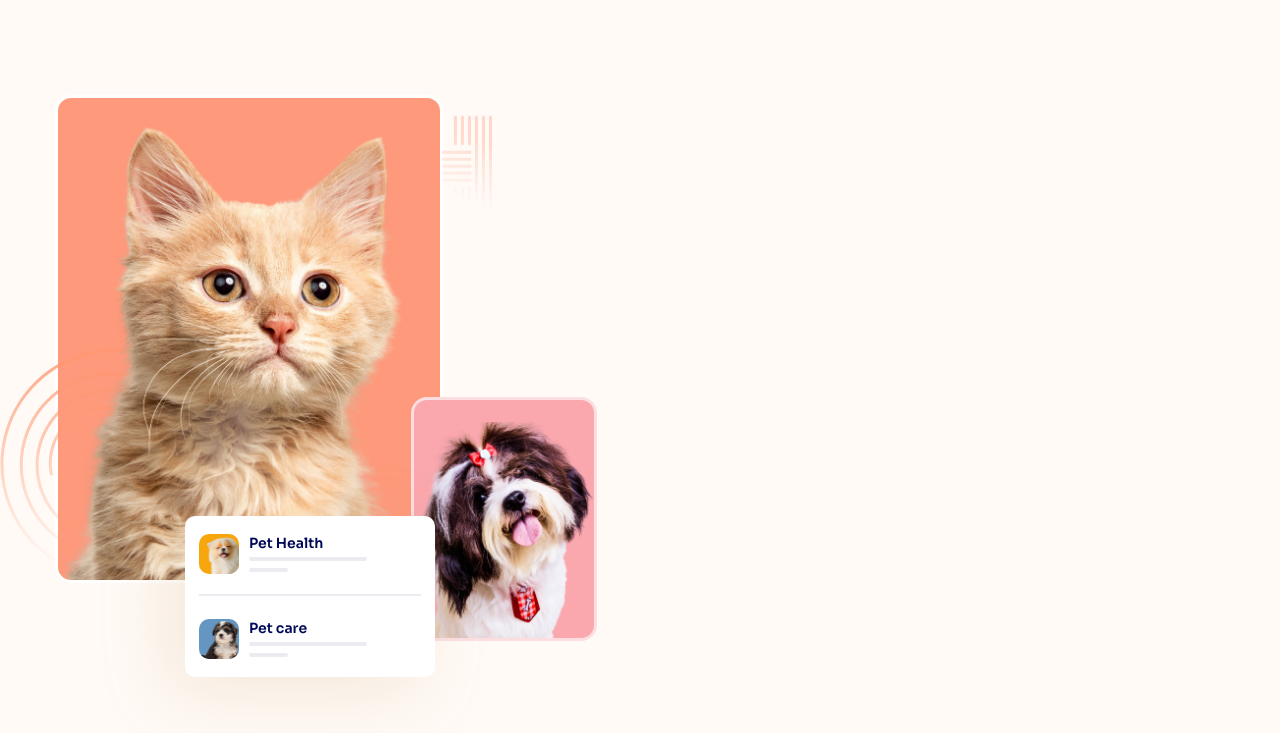
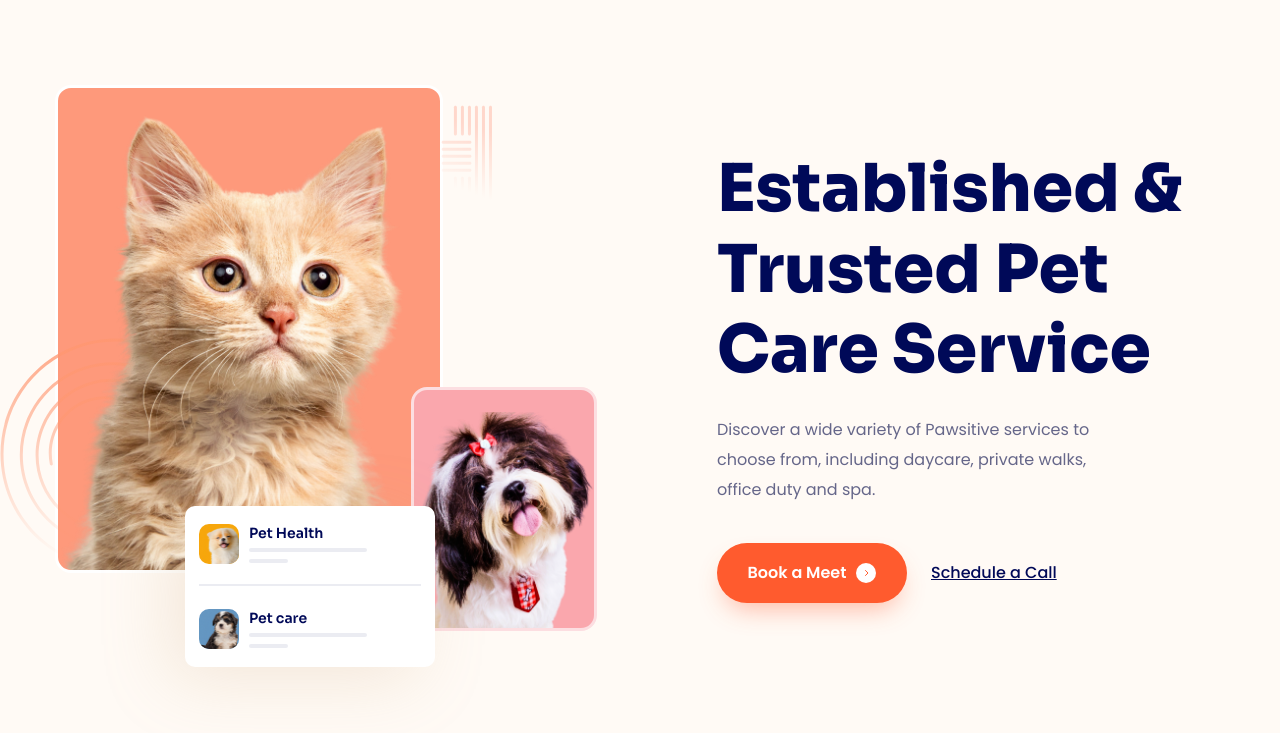
Before and after one commit to T-feww66/f8-project-04, a plain HTML site: page index.html in a window 1280 px wide. Shown: the part 85-818 px from the top of the page. Drawn offline with Linux system fonts and the light colour scheme.

Commit message:
Hero content

```diff
--- a/assets/css/styles.css
+++ b/assets/css/styles.css
@@ -39,6 +39,7 @@ select {
 }
 
 .btn {
+    cursor: pointer;
     display: inline-block;
     text-align: center;
     min-width: 190px;
@@ -49,13 +50,30 @@ select {
     color: var(--color-white);
     font-size: 1.6rem;
     line-height: var(--height);
+    transition: all ease-in 0.25s;
 }
 
 .btn:hover {
+    border: 2px solid var(--primary-color);
     color: var(--primary-color);
     background-color: var(--color-white);
 }
 
+.section-heading {
+    font-family: Sora, sans-serif;
+    font-size: 6.6rem;
+    font-weight: 800;
+    line-height: 1.22;
+    color: var(--color-word);
+}
+
+.section-desc {
+    margin-top: 24px;
+    font-size: 1.6rem;
+    font-weight: 400;
+    line-height: 1.875;
+    color: #656689;
+}
 /* header */
 
 .header {
@@ -101,22 +119,23 @@ select {
     border: 1px solid #4d5287;
     background-color: var(--color-white);
     color: var(--color-word);
-    transition: all ease-in 0.25s;
 }
 
 .header__cta-btn:hover {
+    border: 1px solid #4d5287;
     background-color: var(--color-word);
     color: var(--color-white);
 }
 
 .hero {
-    padding: 65px 0px;
+    padding: 55px 0px;
     margin-top: 35px;
 }
 
 .hero__inner {
     display: flex;
     align-items: center;
+    gap: 120px;
 }
 
 .hero-media {
@@ -195,7 +214,7 @@ select {
 }
 
 .hero-list__thumb--blue {
-    background-color: #6597C2;
+    background-color: #6597c2;
 }
 
 .hero-list__title {
@@ -226,3 +245,53 @@ select {
     border-radius: 99p;
     background-color: #ebecf2;
 }
+
+/* Hero content */
+.hero__heading {
+    max-width: 100%;
+}
+.hero__desc {
+    max-width: 390px;
+}
+
+.hero-cta {
+    margin-top: 38px;
+    display: flex;
+    align-items: center;
+    gap: 24px;
+}
+.hero-cta__btn {
+    display: flex;
+    gap: 10px;
+    justify-content: center;
+    align-items: center;
+    line-height: normal;
+    outline: none;
+    border: none;
+    font-size: 1.6rem;
+    font-weight: 600;
+    box-shadow: 0px 13px 26px -8px #ff5b2e6b;
+}
+
+.hero-cta__icon {
+    display: flex;
+    align-items: center;
+    justify-content: center;
+    width: 20px;
+    height: 20px;
+    border-radius: 50%;
+    background-color: var(--color-white);
+    color: var(--primary-color);
+}
+
+.hero-cta__btn:hover .hero-cta__icon {
+    background-color: var(--primary-color);
+    color: var(--color-white);
+}
+
+.hero-cta__desc {
+    font-size: 1.6rem;
+    font-weight: 500;
+    color: var(--color-word);
+    text-decoration: underline;
+}
--- a/index.html
+++ b/index.html
@@ -7,7 +7,7 @@
         <link rel="preconnect" href="https://fonts.googleapis.com" />
         <link rel="preconnect" href="https://fonts.gstatic.com" crossorigin />
         <link
-            href="https://fonts.googleapis.com/css2?family=Poppins:wght@300;400;500;600;700&family=Sora:wght@600;800&display=swap"
+            href="https://fonts.googleapis.com/css2?family=Poppins:wght@300;400;500;600;700&family=Sora:wght@600;700;800&display=swap"
             rel="stylesheet"
         />
 
@@ -173,7 +173,11 @@
                                     class="hero-list__thumb"
                                 />
                                 <div class="hero-list__info">
-                                    <p class="hero-list__title">Pet Health</p>
+                                    <p>
+                                        <a href="#!" class="hero-list__title"
+                                            >Pet Health</a
+                                        >
+                                    </p>
                                     <div class="hero-list__skeleton"></div>
                                     <div
                                         class="hero-list__skeleton hero-list__skeleton--short"
@@ -190,7 +194,11 @@
                                     class="hero-list__thumb hero-list__thumb--blue"
                                 />
                                 <div class="hero-list__info">
-                                    <p class="hero-list__title">Pet care</p>
+                                    <p>
+                                        <a href="#!" class="hero-list__title"
+                                            >Pet care</a
+                                        >
+                                    </p>
                                     <div class="hero-list__skeleton"></div>
                                     <div
                                         class="hero-list__skeleton hero-list__skeleton--short"
@@ -200,7 +208,40 @@
                         </div>
                     </div>
                     <!-- Hero Content -->
-                    <section class="hero__content"></section>
+                    <section class="hero__content">
+                        <h2 class="section-heading hero__heading">
+                            Established & Trusted Pet Care Service
+                        </h2>
+                        <p class="section-desc hero__desc">
+                            Discover a wide variety of Pawsitive services to
+                            choose from, including daycare, private walks,
+                            office duty and spa.
+                        </p>
+                        <div class="hero-cta">
+                            <button class="hero-cta__btn btn">
+                                Book a Meet
+                                <span class="hero-cta__icon"
+                                    ><svg
+                                        width="5"
+                                        height="6"
+                                        viewBox="0 0 5 6"
+                                        fill="none"
+                                        xmlns="http://www.w3.org/2000/svg"
+                                    >
+                                        <path
+                                            d="M1.48584 0.5L3.98584 3L1.48584 5.5"
+                                            stroke="currentColor"
+                                            stroke-linecap="round"
+                                            stroke-linejoin="round"
+                                        />
+                                    </svg>
+                                </span>
+                            </button>
+                            <a href="#!" class="hero-cta__desc"
+                                >Schedule a Call</a
+                            >
+                        </div>
+                    </section>
                 </div>
             </div>
         </section>
```
